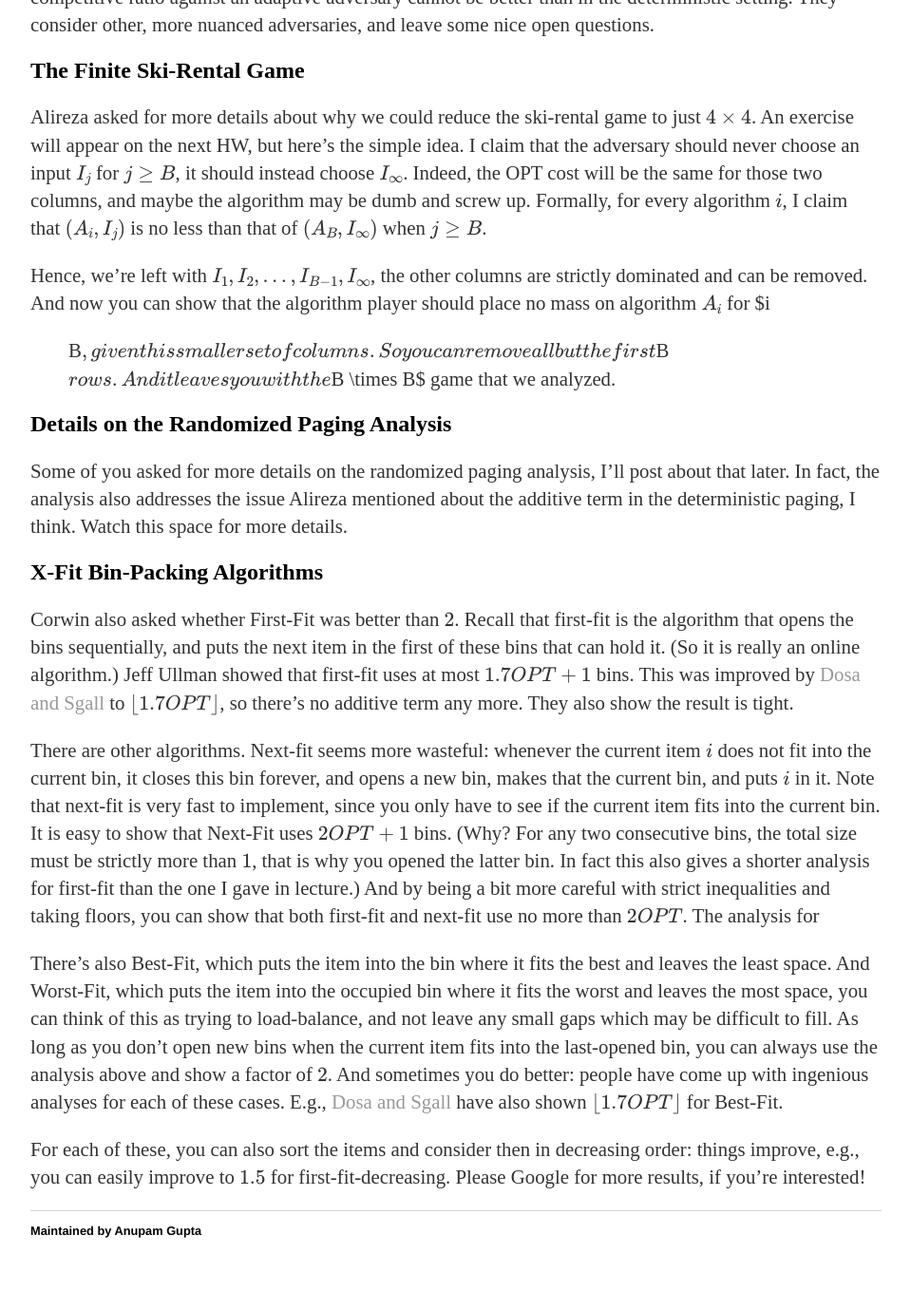
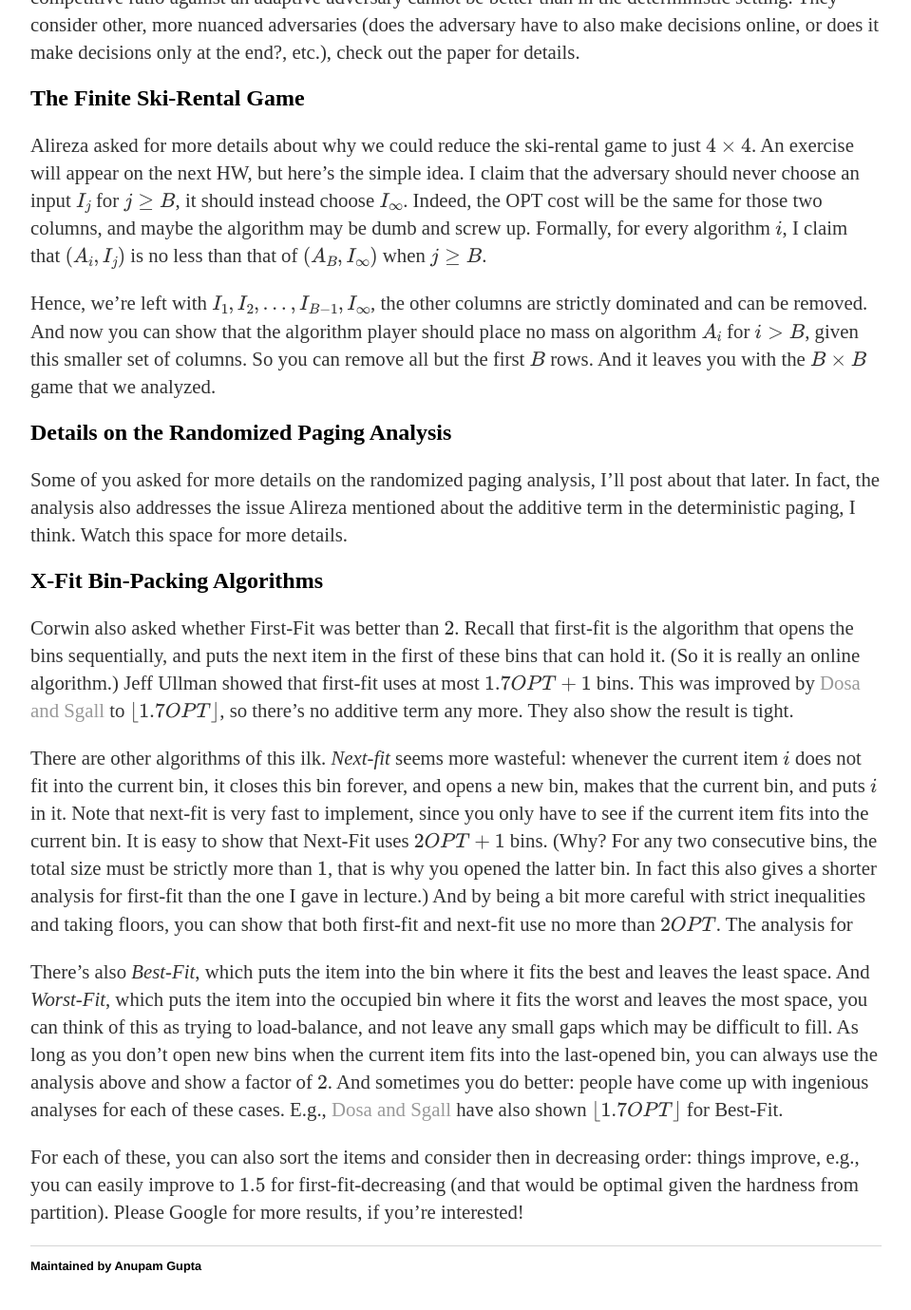
Before and after one commit to cmualgos/cmualgos.github.io, a Jekyll site: the page built from _posts/2018-10-24-online.md, in a window 1280 px wide and 1400 px high, scrolled down 1029 px. Shown: the top 1379 px of the window at 95% size, without its empty margins (160-1119 px from the left). Built offline with Jekyll 4.4.1, drawn with Linux system fonts in a browser that asks for light colours; formulas are drawn with MathJax 3; some of the changed text lies outside the part shown.

Commit message:
Online post

```diff
--- a/_posts/2018-10-24-online.md
+++ b/_posts/2018-10-24-online.md
@@ -39,14 +39,15 @@ Moreover, once you have an adaptive strategy, the competitive ratio is
 no better than $2-1/B$. Indeed, consider the following adversary which
 looks at the algorithm's decisions before it makes the next decision: as
 soon as the algorithm buys, the adversary stops the sequence. You can
-check that you cannot do better than $2-1/B$ against such and adversary!
+check that you cannot do better than $2-1/B$ against such an adversary!
 
 In fact, this paper of [Ben-David and
 others](http://www.cs.technion.ac.il/~shai/BDBKTW.pdf) shows a general
 theorem, that in the online setting, the competitive ratio against an
 adaptive adversary cannot be better than in the deterministic setting.
-They consider other, more nuanced adversaries, and leave some nice open
-questions.
+They consider other, more nuanced adversaries (does the adversary have
+to also make decisions online, or does it make decisions only at the
+end?, etc.), check out the paper for details.
 
 ## The Finite Ski-Rental Game
 
@@ -61,8 +62,8 @@ when $j \geq B$.
 
 Hence, we're left with $I_1, I_2, \ldots, I_{B-1}, I_\infty$, the other
 columns are strictly dominated and can be removed. And now you can show
-that the algorithm player should place no mass on algorithm $A_i$ for $i
-> B$, given this smaller set of columns. So you can remove all but the
+that the algorithm player should place no mass on algorithm $A_i$ for
+$i > B$, given this smaller set of columns. So you can remove all but the
 first $B$ rows. And it leaves you with the $B \times B$ game that we
 analyzed.
 
@@ -84,7 +85,7 @@ Sgall](https://iuuk.mff.cuni.cz/~sgall/ps/FFabs.pdf) to $\lfloor 1.7 OPT
 \rfloor$, so there's no additive term any more. They also show the
 result is tight.
 
-There are other algorithms. Next-fit seems more wasteful: whenever the
+There are other algorithms of this ilk. *Next-fit* seems more wasteful: whenever the
 current item $i$ does not fit into the current bin, it closes this bin
 forever, and opens a new bin, makes that the current bin, and puts $i$
 in it. Note that next-fit is very fast to implement, since you only have
@@ -96,8 +97,8 @@ than the one I gave in lecture.) And by being a bit more careful with
 strict inequalities and taking floors, you can show that both first-fit
 and next-fit use no more than $2OPT$. The analysis for
 
-There's also Best-Fit, which puts the item into the bin where it fits
-the best and leaves the least space. And Worst-Fit, which puts the item
+There's also *Best-Fit*, which puts the item into the bin where it fits
+the best and leaves the least space. And *Worst-Fit*, which puts the item
 into the occupied bin where it fits the worst and leaves the most space,
 you can think of this as trying to load-balance, and not leave any small
 gaps which may be difficult to fill. As long as you don't open new bins
@@ -109,5 +110,5 @@ have also shown $\lfloor 1.7 OPT \rfloor$ for Best-Fit.
 
 For each of these, you can also sort the items and consider then in
 decreasing order: things improve, e.g., you can easily improve to $1.5$
-for first-fit-decreasing. Please Google for more results, if you're
-interested!
+for first-fit-decreasing (and that would be optimal given the hardness
+from partition). Please Google for more results, if you're interested!
```
